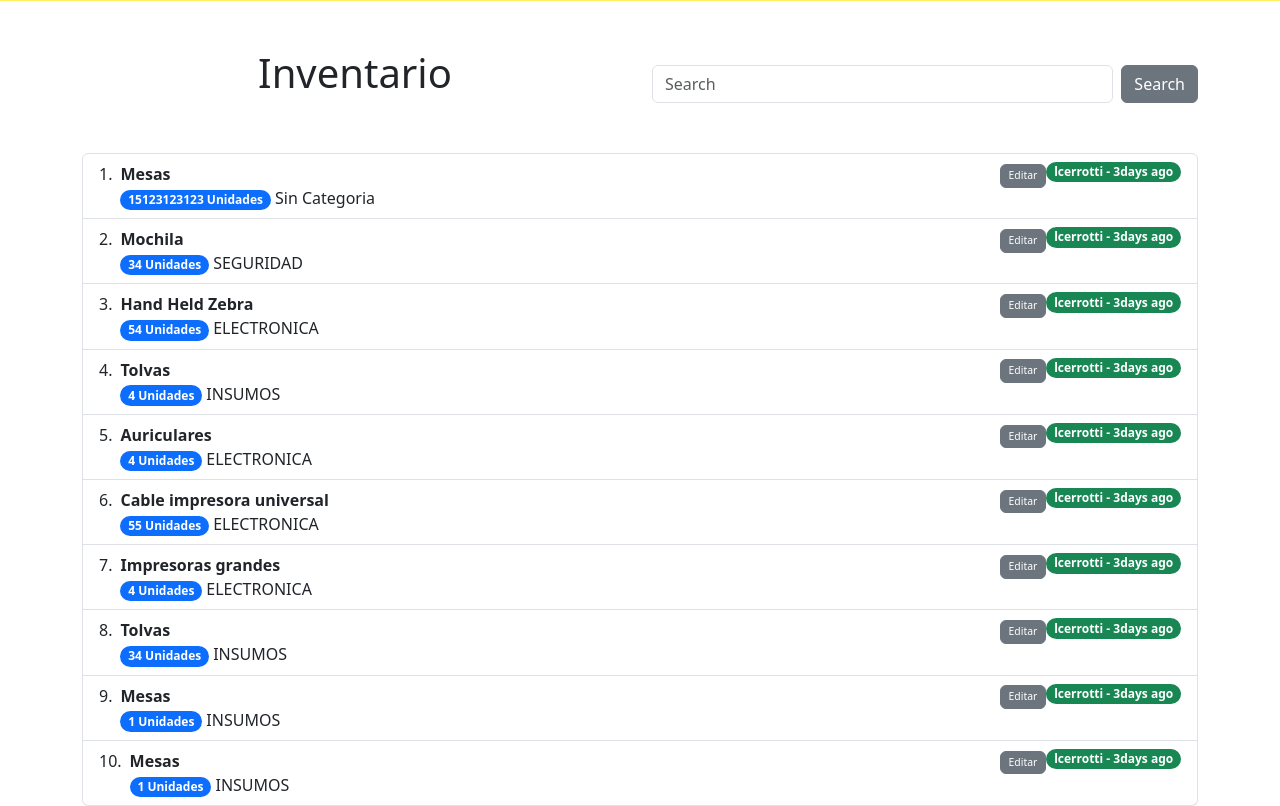
After one commit to lcerrotti/Meli, a Django app: page /meli_info/inventory/ in a window 1280 px wide. The commit adds this page. Shown: the part 325-1131 px from the top of the page. Run offline with Django 4.2, Linux system fonts and the light colour scheme; a user stored in the database is signed in; data comes from the database, SQL or seed files in the repository; both versions use the stored data as it was after the commit.

Commit message:
se agrega inventario, 2 modelos nuevos, 2 formularios, cambios esteticos

```diff
--- a/meli_info/admin.py
+++ b/meli_info/admin.py
@@ -1,6 +1,8 @@
 from django.contrib import admin
-from .models import Project, Task
+from .models import Project, Task, Inventario,Items
 # Register your models here.
 
 admin.site.register(Project)
 admin.site.register(Task)
+admin.site.register(Inventario)
+admin.site.register(Items)
--- a/meli_info/models.py
+++ b/meli_info/models.py
@@ -18,3 +18,32 @@ class Task(models.Model):
 
     def __str__(self):
         return self.title + ' - Del Proyecto: ' + self.project.name
+
+
+class Items(models.Model):
+    item = models.CharField(max_length=200, unique=True)
+    user = models.CharField(max_length=200)
+
+    def __str__(self):
+        return self.item
+
+
+class Inventario(models.Model):
+
+    #Opciones
+
+    CATEGORIAS = (
+        ("ELECTRONICA", "ELECTRONICA"),
+        ("INSUMOS","INSUMOS"),
+        ("SEGURIDAD","SEGURIDAD"),
+        ("TRANSITO","TRANSITO"),
+        ("Sin Categoria","Sin Categoria")
+    )
+
+    item = models.ForeignKey(Items, on_delete=models.CASCADE)
+    descripcion = models.CharField(max_length=200)
+    cantidad = models.IntegerField()
+    categoria = models.CharField(max_length=60, choices=CATEGORIAS, default="Sin Categoria")
+
+    def __str__(self):
+        return self.item
--- a/meli_info/urls.py
+++ b/meli_info/urls.py
@@ -7,6 +7,10 @@ urlpatterns = [
     path('task/', views.task,name="task"),
     path('create_task/', views.create_task,name="Create_task"),
     path('create_project/', views.create_project,name="Create_project"),
+    path('add_items/', views.add_items,name="add_items"),
+    path('new_item/', views.new_item,name="new_item"),
+    path('inventory/', views.inventory,name="inventory"),
+    path('edit_item/<int:item_id>', views.edit_item,name="edit_item"),
     path('SignUp/', views.sign_up,name="signup"),
     path('LogOut/', views.signout,name="signout"),
     path('SignIn/', views.signin,name="signin"),
--- a/meli_info/views.py
+++ b/meli_info/views.py
@@ -1,8 +1,8 @@
 from django.shortcuts import render, redirect
 from django.http import HttpResponse
-from . models import Project, Task
-from django.shortcuts import get_list_or_404, render, redirect
-from .forms import CreateNewTask, CreateNewProject
+from . models import Project, Task, Inventario, Items
+from django.shortcuts import get_object_or_404, render, redirect
+from .forms import CreateNewTask, CreateNewProject, InventarioForm, ItemsForm
 
 #CRUD
 from django.contrib.auth.forms import UserCreationForm, AuthenticationForm
@@ -108,3 +108,65 @@ def signin(request):
         else:
             login(request, user)
             return redirect(task)
+
+
+def inventory(request):
+    if request.user.is_authenticated:
+        if request.method == 'GET':
+            inv_completo = Inventario.objects.all()
+            return render(request, 'inventario.html',{
+                'inventario':inv_completo
+            })
+
+
+def edit_item(request, item_id):
+    if request.user.is_authenticated:
+        if request.method == 'GET':
+            eitem = get_object_or_404(Inventario, pk=item_id)
+            form = InventarioForm(instance=eitem)
+            return render(request, 'edit_item.html',{
+                'eitem':eitem, 'form':form
+            })
+        else:
+            eitem = get_object_or_404(Inventario, pk=item_id)
+            form = InventarioForm(request.POST, instance=eitem)
+            form.save()
+            return redirect('inventory')
+
+    else:
+        return HttpResponse("No iniciaste sesion")
+
+
+
+
+def new_item(request):
+    if request.user.is_authenticated:
+        if request.method == 'GET':
+            return render(request, "new_item.html",{
+                'form':ItemsForm()
+            })
+        else:
+            username = request.user.username
+            try:
+                nw_item = Items.objects.create(item=request.POST["item"], user=username)
+                nw_item.save()
+                return redirect(new_item)
+            except:
+                return HttpResponse("Ya existe ese Item")
+    else:
+        return HttpResponse("No iniciaste sesion")
+
+
+def add_items(request):
+    if request.user.is_authenticated:
+        if request.method == 'GET':
+            return render(request, "add_items.html",{
+                'form':InventarioForm()
+            })
+        else:
+            form = InventarioForm(request.POST)
+            if form.is_valid():
+                form.save()
+                return redirect(add_items)
+    else:
+        return HttpResponse("No iniciaste sesion")
--- /dev/null
+++ b/requirements.txt
@@ -0,0 +1 @@
+django-crispy-forms
--- /dev/null
+++ b/templates/inventario.html
@@ -0,0 +1,41 @@
+{% extends "navbar.html" %}
+
+{% block content %}
+<div class="container text-center mt-5">
+    <div class="row">
+        <div class="col">
+            <h1>Inventario</h1>
+        </div>
+        <div class="col mt-3">
+            <form class="d-flex" role="search">
+                <input class="form-control me-2" type="search" placeholder="Search" aria-label="Search">
+                <button class="btn btn-secondary" type="submit">Search</button>
+              </form>
+        </div>
+    </div>
+</div>
+
+<div class="container-sm mt-5">
+
+<ol class="list-group list-group-numbered">
+    {% for i in inventario %}
+    <li class="list-group-item d-flex justify-content-between align-items-start">
+        <div class="ms-2 me-auto">
+          <div class="fw-bold">{{ i.item }}</div>
+          <span class="badge bg-primary rounded-pill">{{ i.cantidad }} Unidades</span>
+          <span>{{ i.categoria }}</span>
+        </div>
+
+        <form action="{% url 'edit_item' i.id %}" method="GET">
+            {% csrf_token %}
+            <button class="btn btn-secondary"style="--bs-btn-padding-y: .19rem; --bs-btn-padding-x: .5rem; --bs-btn-font-size: .65rem;">
+                Editar
+                </button>
+        </form>
+        <span class="badge bg-success mr-3 rounded-pill">lcerrotti - 3days ago</span>
+    </li>
+    {% endfor %}
+</ol>
+</div>
+
+{% endblock %}
--- a/templates/navbar.html
+++ b/templates/navbar.html
@@ -27,19 +27,16 @@
                 <a class="nav-link active" aria-current="page" href="{% url 'about' %}">About</a>
               </li>
               <li class="nav-item me-3">
-                <a class="nav-link active" aria-current="page" href="{% url 'projects' %}">Projects</a>
+                <a class="nav-link active" aria-current="page" href="{% url 'new_item' %}">Nuevo item</a>
               </li>
               <li class="nav-item me-3">
-                <a class="nav-link active" aria-current="page" href="{% url 'task' %}">Tasks</a>
+                <a class="nav-link active" aria-current="page" href="{% url 'add_items' %}">Agregar items</a>
               </li>
               <li class="nav-item me-3">
-                <a class="nav-link active" aria-current="page" href="{% url 'Create_task' %}">Create Tasks</a>
+                <a class="nav-link active" aria-current="page" href="{% url 'inventory' %}">Inventario</a>
               </li>
               <li class="nav-item me-3">
-                <a class="nav-link active" aria-current="page" href="{% url 'Create_project' %}">Create Projects</a>
-              </li>
-              <li class="nav-item me-3">
-                <a class="nav-link active" aria-current="page" href="{% url 'signout' %}">LogOut</a>
+                <a class="nav-link active" aria-current="page" href="{% url 'signout' %}">Cerrar sesión</a>
               </li>
              {% else %}
               <li class="nav-item me-3">
@@ -49,10 +46,10 @@
                 <a class="nav-link active" aria-current="page" href="{% url 'about' %}">About</a>
               </li>
               <li class="nav-item me-3">
-                <a class="nav-link active" aria-current="page" href="{% url 'signup' %}">SigUp</a>
+                <a class="nav-link active" aria-current="page" href="{% url 'signup' %}">Registrarse</a>
               </li>
               <li class="nav-item me-3">
-                <a class="nav-link active" aria-current="page" href="{% url 'signin' %}">SigIN</a>
+                <a class="nav-link active" aria-current="page" href="{% url 'signin' %}">Iniciar sesión</a>
               </li>
              {% endif %}
             </ul>
```
Also changed, not shown: Melidata/settings.py (+7 -0 lines), meli_info/forms.py (+31 -0 lines), templates/about.html (+15 -1 lines), templates/add_items.html (added, +40 -0 lines), templates/edit_item.html (added, +24 -0 lines), templates/new_item.html (added, +41 -0 lines), db.sqlite3, meli_info/migrations/0005_items_inventario.py (added), meli_info/migrations/0006_rename_name_items_item.py (added), meli_info/migrations/0007_alter_items_item.py (added).
